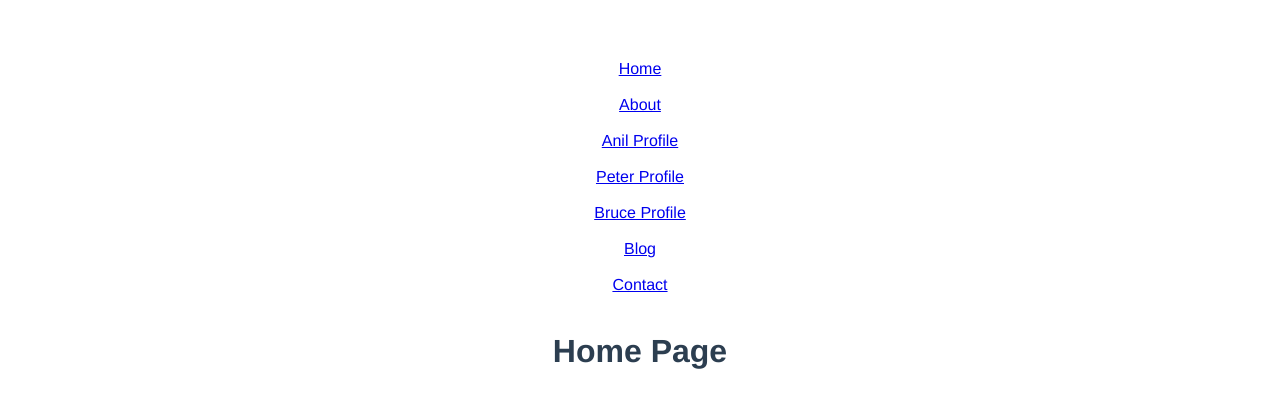
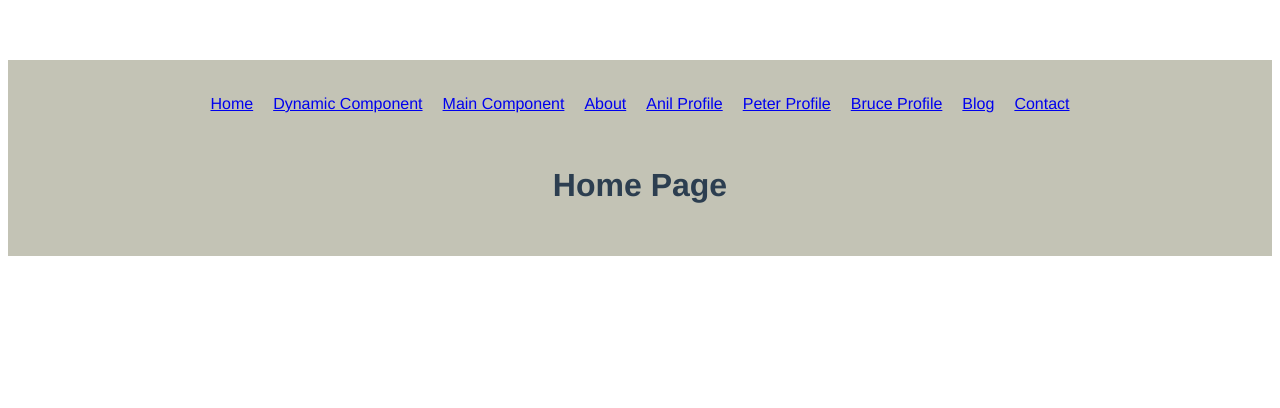
Before and after one commit to AayushN01/getting-started-with-VueJs, a Vue app: page / in a window 1280 px wide. Shown: the top 408 px of the page. Built offline with nearby package versions, Linux system fonts and the light colour scheme.

Commit message:
Dynamic Components

```diff
--- a/src/App.vue
+++ b/src/App.vue
@@ -14,14 +14,19 @@
      <!-- <BootstrapComponent/> -->
      <!-- <PostComponent/> -->
      <!-- <UserDeleteComponent/> -->
+     <div class="route">
            <router-link to="/">Home</router-link> <br><br>
+          <router-link to="/dynamic">Dynamic Component</router-link> <br><br>
+          <router-link to="/main">Main Component</router-link> <br><br>
           <router-link to="/about">About</router-link> <br><br>
           <router-link to="/profile/anil">Anil Profile</router-link> <br><br>
           <router-link to="/profile/peter">Peter Profile</router-link> <br><br>
           <router-link to="/profile/bruce">Bruce Profile</router-link> <br><br>
           <router-link to="/blog">Blog</router-link> <br><br>
           <router-link to="/contact">Contact</router-link> <br><br>
+     </div>
           <router-view></router-view>
+
    </div>
 </template>
 
@@ -63,4 +68,13 @@ export default {
   color: #2c3e50;
   margin-top: 60px;
 }
+.route{
+    display: flex;
+    flex-direction: row;
+    align-content: center;
+    justify-content: center;
+}
+.route a{
+  padding: 5px 10px;
+}
 </style>
--- /dev/null
+++ b/src/components/DynamicComponent.vue
@@ -0,0 +1,36 @@
+<template>
+    <div>
+        <h1>Dynamic Component</h1>
+        <button @click="tab='LoginComponent'">Login</button>
+        <button @click="tab='RegisterComponent'">Register</button>
+        <!-- <LoginComponent />
+        <RegisterComponent/> -->
+        <component :is="tab"/>
+    </div>
+</template>
+
+<script>
+import LoginComponent from './LoginComponent.vue'
+import RegisterComponent from './RegisterComponent.vue'
+
+
+export default {
+    name:'MainComponent',
+    components:{
+    LoginComponent,
+    RegisterComponent
+},data(){
+        return{
+            tab:'RegisterComponent'
+        }
+    }
+
+}
+</script>
+<style>
+    div{
+        background-color: #c3c3b5;
+        height: 100%;
+        padding: 10px;
+    }
+</style>
--- /dev/null
+++ b/src/components/LoginComponent.vue
@@ -0,0 +1,11 @@
+<template>
+    <div>
+        <h1>Login</h1>
+    </div>
+</template>
+
+<script>
+export default {
+    name:'LoginComponent',
+}
+</script>
--- /dev/null
+++ b/src/components/RegisterComponent.vue
@@ -0,0 +1,11 @@
+<template>
+    <div>
+        <h1>Register</h1>
+    </div>
+</template>
+
+<script>
+export default {
+    name:'RegisterComponent',
+}
+</script>
--- a/src/routes.js
+++ b/src/routes.js
@@ -3,11 +3,15 @@ import HomePageComponent from './components/HomePageComponent.vue';
 import AboutPageComponent from './components/AboutPageComponent.vue';
 import ProfileComponent from './components/ProfileComponent.vue';
 import PageNotFoundComponent from './components/PageNotFoundComponent.vue';
+import DynamicComponent from './components/DynamicComponent.vue';
+import MainComponent from './components/MainComponent.vue';
 
 const routes = [
     {name:'Home',path:'/',component:HomePageComponent},
     {name:'About',path:'/about',component:AboutPageComponent},
     {name:'Profile',path:'/profile/:name',component:ProfileComponent},
+    {name:'Dynamic',path:'/dynamic',component:DynamicComponent},
+    {name:'Main',path:'/main',component:MainComponent},
     {name:'Page Not Found',path:'/:pathMatch(.*)*',component:PageNotFoundComponent},
 ];
 
```
Lines whose indentation alone changed are shown as unchanged.
